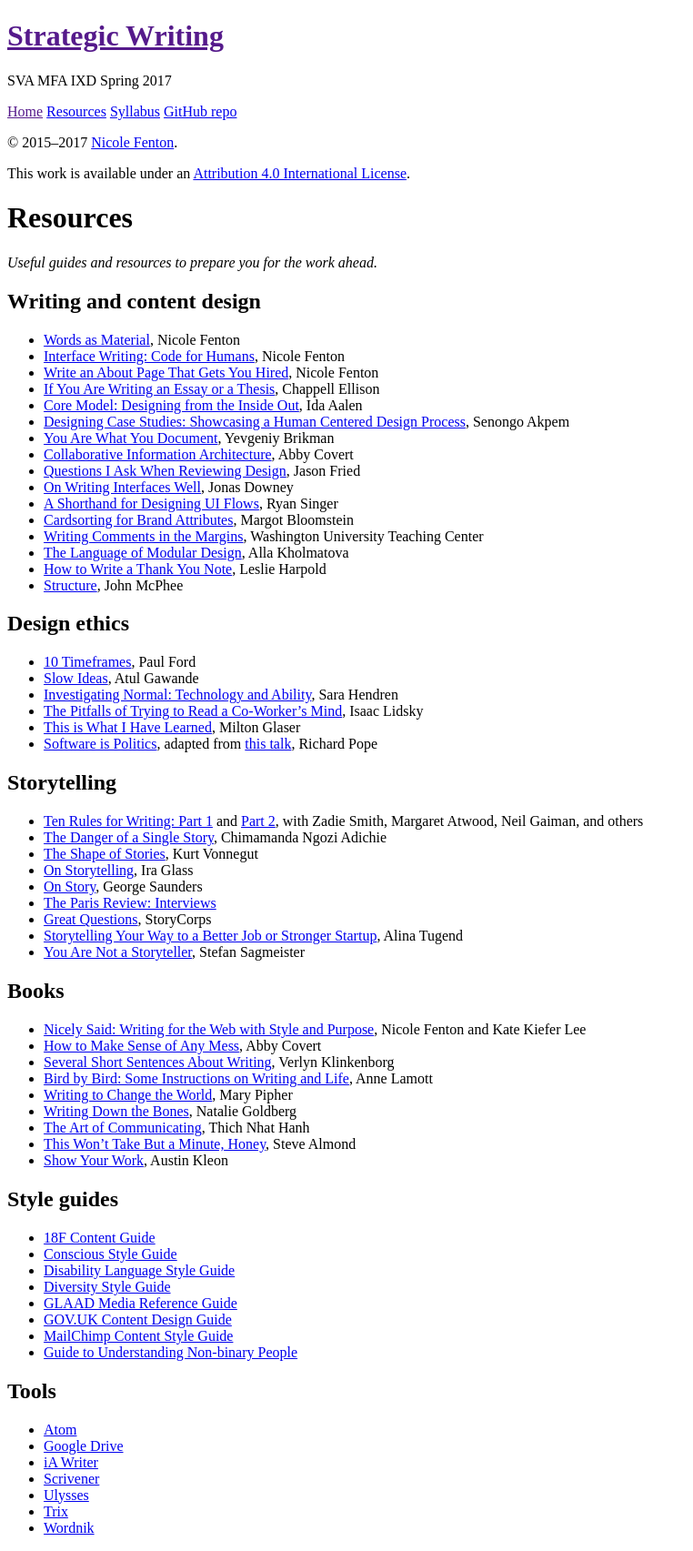
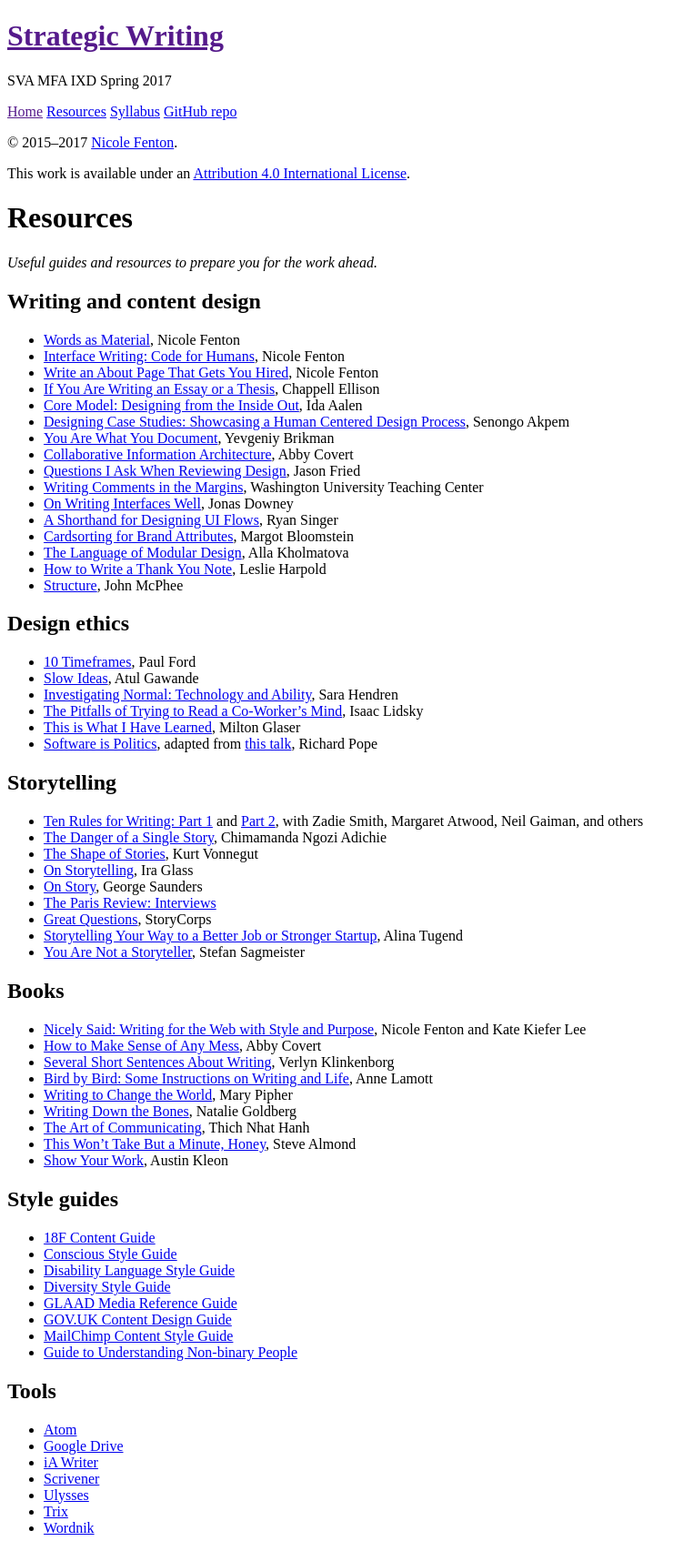
Before and after one commit to nicoleslaw/strategicwriting, a Jekyll site: the page built from resources.md, in a window 1280 px wide. Shown: the whole page at 91% size, without its empty margins (0-762 px from the left). Built offline with Jekyll 4.4.1, drawn with Linux system fonts in a browser that asks for light colours.

```diff
--- a/resources.md
+++ b/resources.md
@@ -15,10 +15,10 @@ _Useful guides and resources to prepare you for the work ahead._
 * [You Are What You Document](http://www.ybrikman.com/writing/2014/05/05/you-are-what-you-document/), Yevgeniy Brikman
 * [Collaborative Information Architecture](https://www.slideshare.net/AbbyCovert/collaborative-information-architecture-ias17), Abby Covert
 * [Questions I Ask When Reviewing Design](https://signalvnoise.com/posts/3024-questions-i-ask-when-reviewing-a-design), Jason Fried
+* [Writing Comments in the Margins](https://teachingcenter.wustl.edu/resources/writing-assignments-feedback/commenting-on-student-writing/#MarginComments), Washington University Teaching Center
 * [On Writing Interfaces Well](https://signalvnoise.com/posts/3633-on-writing-interfaces-well), Jonas Downey
 * [A Shorthand for Designing UI Flows](https://signalvnoise.com/posts/1926-a-shorthand-for-designing-ui-flows), Ryan Singer
 * [Cardsorting for Brand Attributes](http://appropriateinc.com/downloads/ContentStrategyAtWork_Chapter2Sample.pdf), Margot Bloomstein
-* [Writing Comments in the Margins](https://teachingcenter.wustl.edu/resources/writing-assignments-feedback/commenting-on-student-writing/#MarginComments), Washington University Teaching Center
 * [The Language of Modular Design](http://alistapart.com/article/language-of-modular-design), Alla Kholmatova
 * [How to Write a Thank You Note](http://www.themorningnews.org/article/how-to-write-a-thank-you-note), Leslie Harpold
 * [Structure](http://www.newyorker.com/magazine/2013/01/14/structure), John McPhee
```
